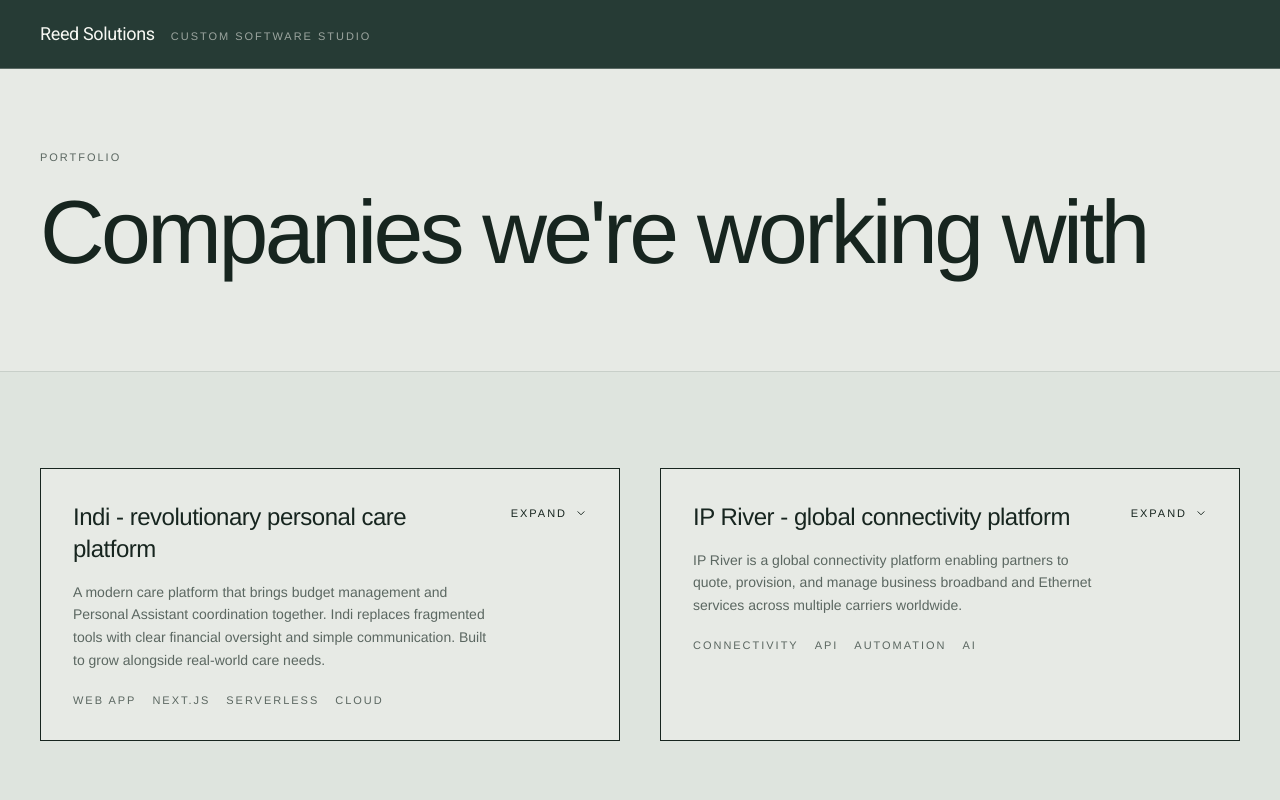
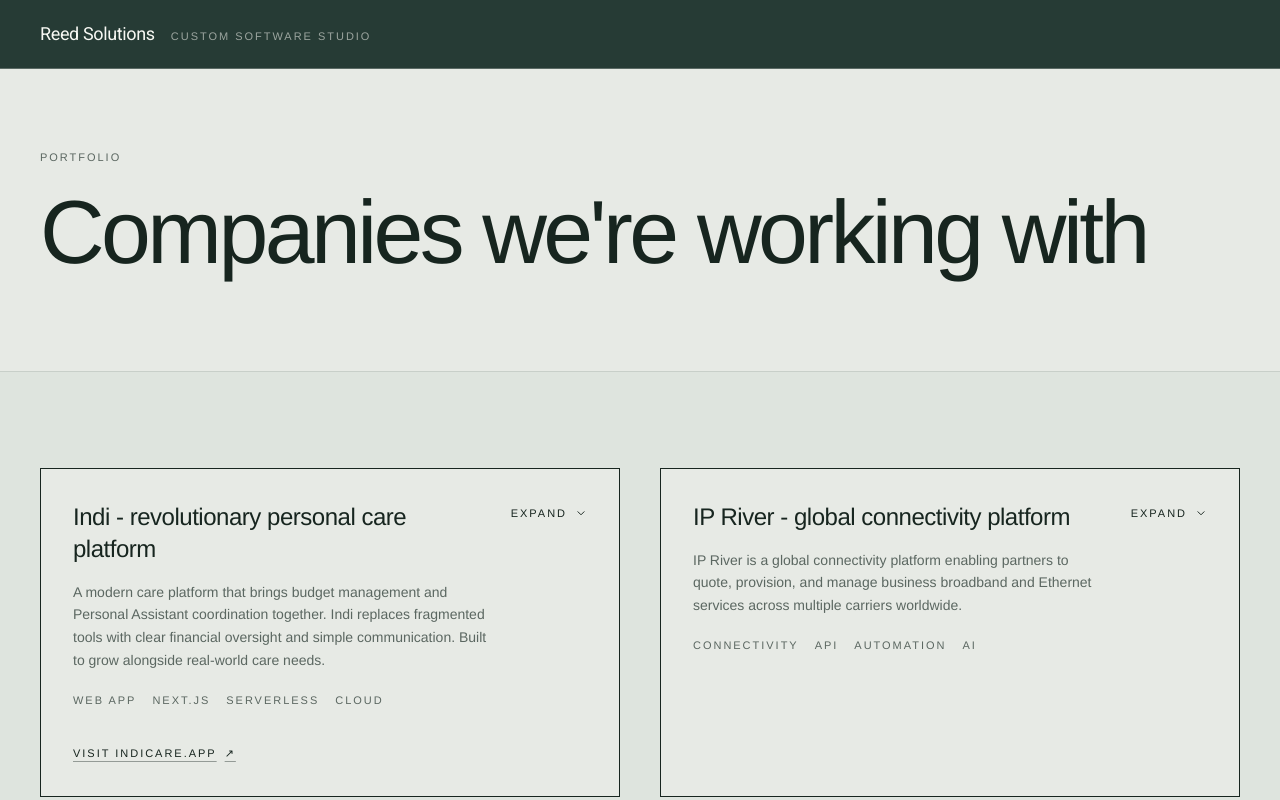
Before and after one commit to philycheese/ReedSolutions, a Next.js app: page /portfolio in a window 1280 px wide. Shown: the top 800 px of the page. Built offline with nearby package versions, Linux system fonts and the light colour scheme.

Commit message:
Update Indi portfolio screenshot and add website link

```diff
--- a/app/portfolio/page.tsx
+++ b/app/portfolio/page.tsx
@@ -11,7 +11,8 @@
     summary:
       "A modern care platform that brings budget management and Personal Assistant coordination together. Indi replaces fragmented tools with clear financial oversight and simple communication. Built to grow alongside real-world care needs.",
     tags: ["Web App", "Next.js", "Serverless", "Cloud"],
-    image: { src: "/images/indi.png", alt: "Indi personal care platform dashboard." },
+    image: { src: "/images/indi.png", alt: "Indi home dashboard showing the monthly care budget, PA team, upcoming shifts and notifications." },
+    website: { href: "https://www.indicare.app", label: "Visit indicare.app" },
     details:
       "Indi is an all in one personal care management platform designed to give clients with disabilities clarity, control, and confidence over their personal assistants, payroll, care budgets and support networks.\n\nThe app brings together financial oversight and human coordination in one place. Clients can track their care budget in real time, understand where money is being spent, and manage payments, payslips and HMRC compliance without barriers. At the same time, they can meet, organise, and communicate with Personal Assistants, keeping day-to-day care simple and transparent.\n\nIndi focuses on calm, readable design and practical workflows: clear budget visualisation, straightforward payment history, and intuitive contact and group management. Rather than overwhelming users with complexity, it surfaces the information that matters most, when it matters.\n\nBuilt as a foundation for long-term growth, the platform is designed to evolve alongside changing care needs- supporting ongoing development, new features, and deeper integrations without locking users into rigid systems.",
   },
--- a/components/PortfolioTile.tsx
+++ b/components/PortfolioTile.tsx
@@ -11,6 +11,7 @@
   summary: string;
   tags: readonly string[];
   image: { src: string; alt: string };
+  website?: { href: string; label: string };
   details?: string;
 };
 
@@ -88,6 +89,21 @@
           </span>
         </button>
 
+        {project.website ? (
+          <div className="px-6 pb-6 md:px-8 md:pb-8">
+            <a
+              href={project.website.href}
+              target="_blank"
+              rel="noopener noreferrer"
+              className="inline-flex items-center gap-2 text-[11px] uppercase tracking-[0.18em] text-ink underline decoration-ink/40 underline-offset-4 transition-colors hover:decoration-ink focus-visible:outline focus-visible:outline-2 focus-visible:outline-offset-4 focus-visible:outline-ink"
+            >
+              {project.website.label}
+              <span aria-hidden="true">↗</span>
+              <span className="sr-only"> (opens in a new tab)</span>
+            </a>
+          </div>
+        ) : null}
+
         <AnimatePresence initial={false}>
           {expanded ? (
             <motion.div
```
Also changed, not shown: public/images/indi.png.
